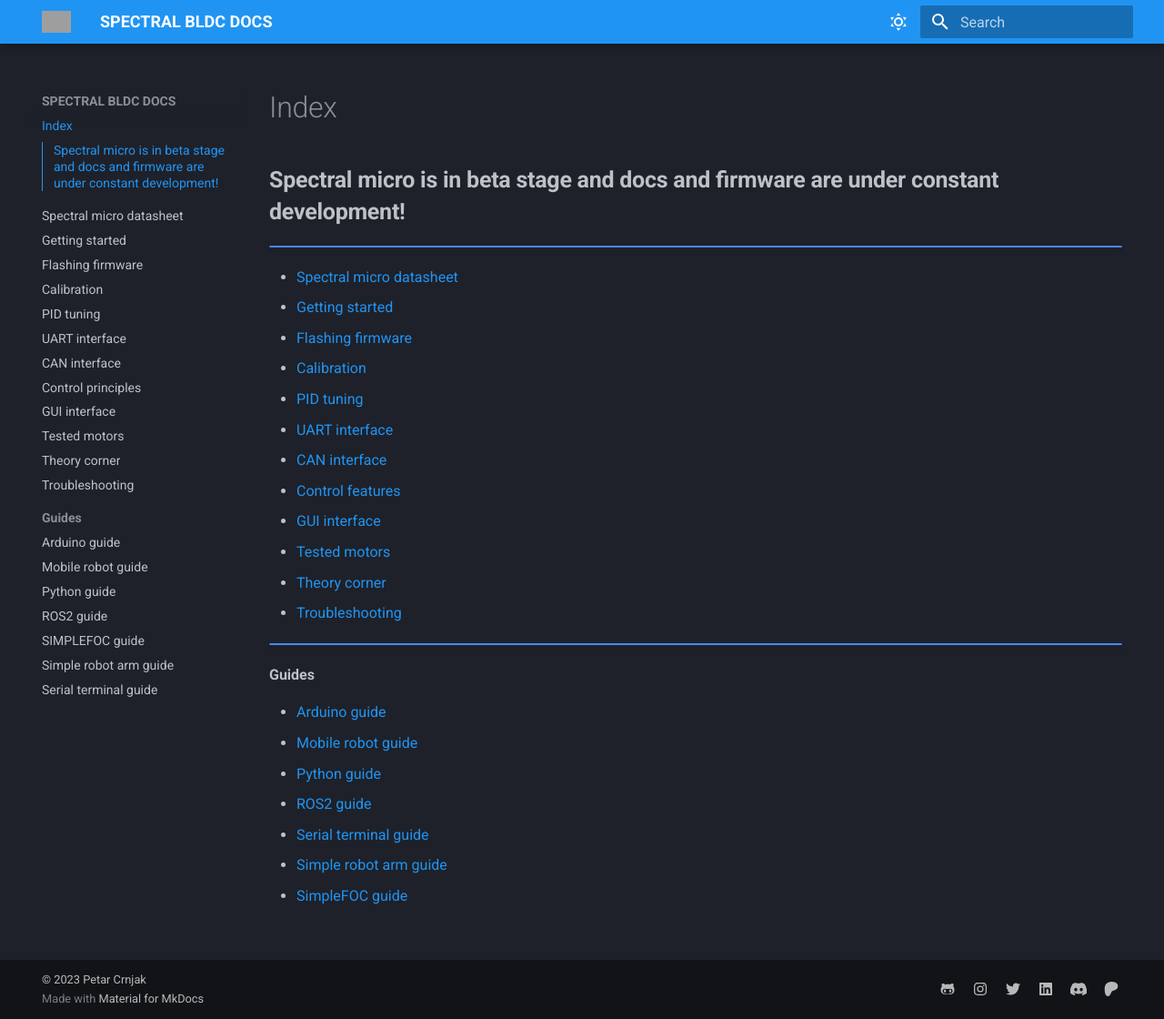
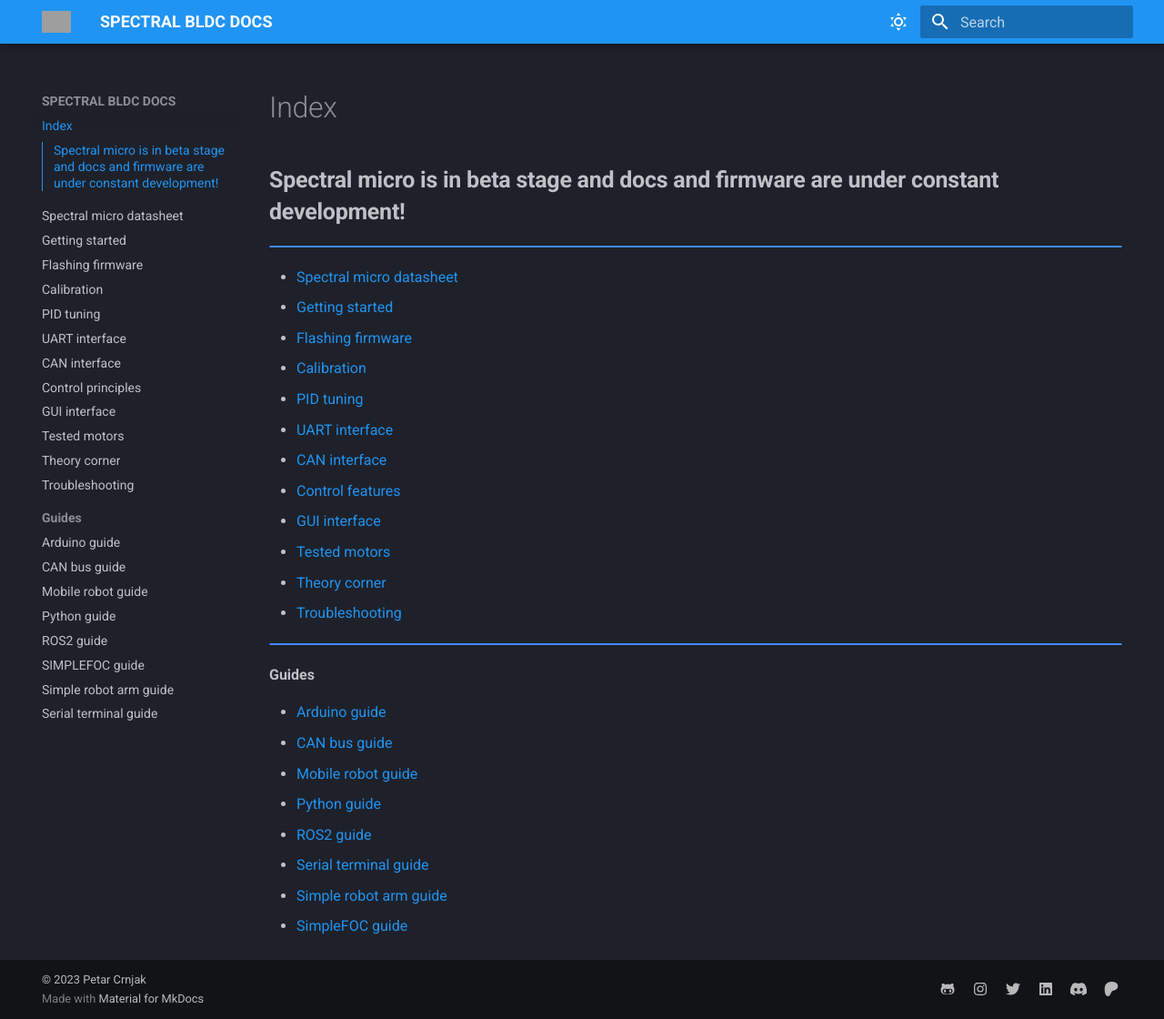
Before and after one commit to Source-robotics/Spectral-BLDC-docs, an MkDocs documentation site: the page built from docs/index.md, in a window 1280 px wide and 1120 px high. Shown: the whole window at 91% size. Built offline with MkDocs 1.6.1 and Material for MkDocs 9.7.7, drawn with Linux system fonts in a browser that asks for light colours; grey boxes are pictures that could not be loaded.

Commit message:
small stuff

```diff
--- a/docs/index.md
+++ b/docs/index.md
@@ -20,6 +20,7 @@
 **Guides**
 
 * [Arduino guide](https://source-robotics.github.io/Spectral-BLDC-docs/Guides/Arduino%20guide/)
+* [CAN bus guide](https://source-robotics.github.io/Spectral-BLDC-docs/Guides/CAN%20bus%20guide/)
 * [Mobile robot guide](https://source-robotics.github.io/Spectral-BLDC-docs/Guides/Mobile%20robot%20guide/)
 * [Python guide](https://source-robotics.github.io/Spectral-BLDC-docs/Guides/Python%20guide/)
 * [ROS2 guide](https://source-robotics.github.io/Spectral-BLDC-docs/Guides/ROS2%20guide/)
```
Also changed, not shown: docs/Guides/CAN bus guide.md (added).
